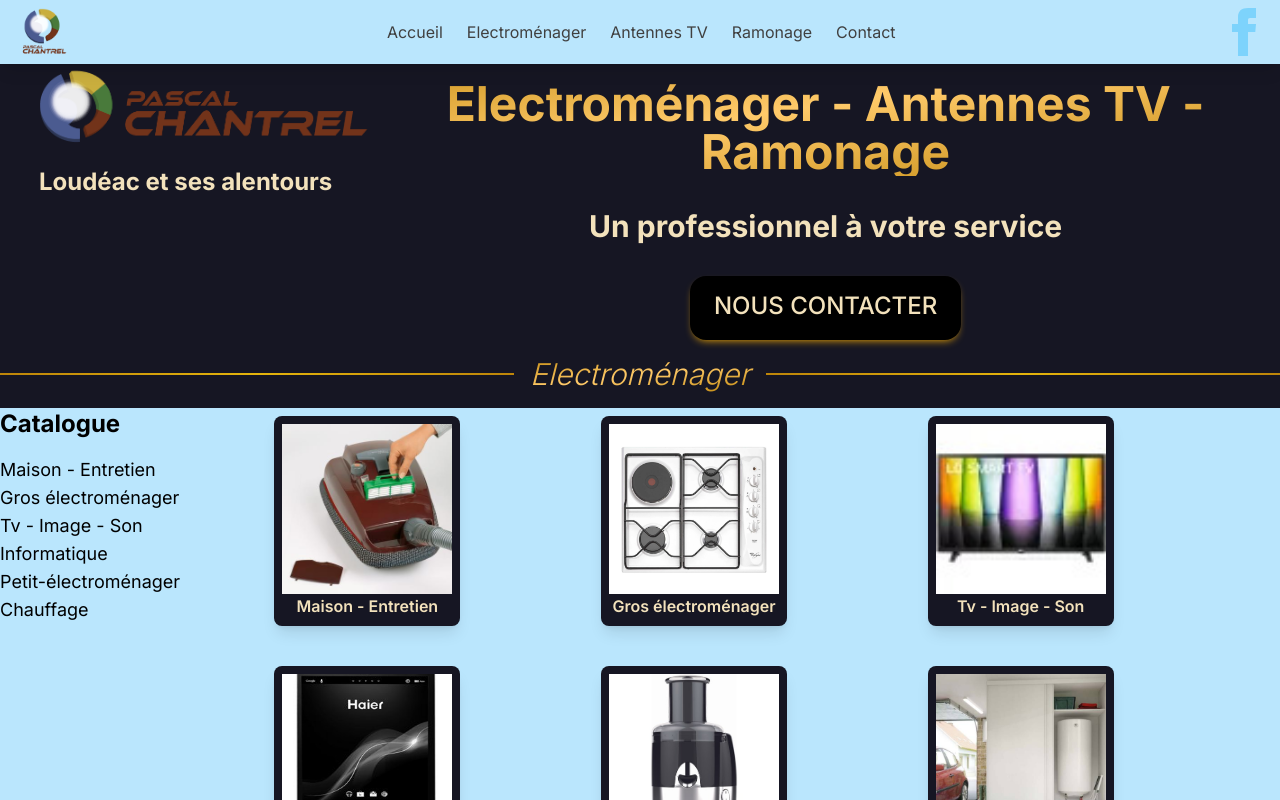
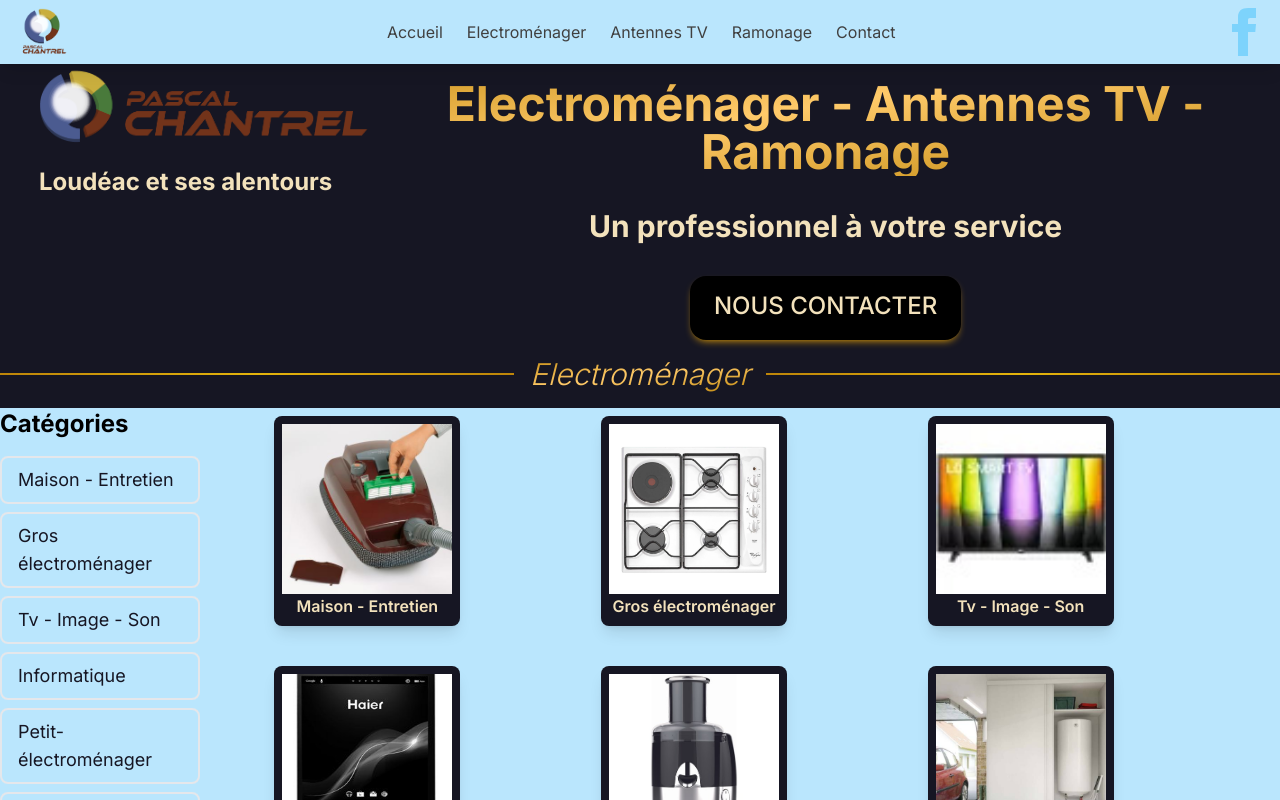
Before and after one commit to latelier22/pascal-chantrel.fr, a Next.js app: page /electromenager in a window 1280 px wide. Shown: the top 800 px of the page. Built offline with nearby package versions, Linux system fonts and the light colour scheme; what tw-elements would draw is missing.

Commit message:
menu categorie active

```diff
--- a/app/ProductCategoriesList.jsx
+++ b/app/ProductCategoriesList.jsx
@@ -1,17 +1,18 @@
 import Link from 'next/link';
 import getCategories from './getCategories';
 
-const ProductCategoriesList = ({ products }) => {
+const ProductCategoriesList = ({ products, category_id }) => {
   const categoriesList = getCategories({ products });
 
   return (
     <div>
-      <Link href={`/catalogue`}>
-      <h2 className="text-2xl font-bold mb-4">Catalogue</h2>
+      <Link href={`/electromenager`}>
+        <h2 className="text-2xl font-bold mb-4">Catégories</h2>
       </Link>
       <ul>
         {categoriesList.map((category) => (
-          <li key={category.category_id} className="text-lg">
+          // ${category.category_id === category_id ? 'border-orange' : ''}
+          <li key={category.category_id} className={`text-lg text-bluechantrel-950 border-2 rounded-lg hover:bg-orange hover:border-white hover:text-orange-400 my-2 px-4 py-2 ${category.category_id == category_id ? 'border-orange-400' : ''} `}>
             <Link href={`/produits/${category.category_id}`}>
               {category.category_name}
             </Link>
--- a/app/produits/[catId]/page.js
+++ b/app/produits/[catId]/page.js
@@ -59,7 +59,7 @@ async function Catalogue({ params }) {
       <div className="container mx-auto grid grid-cols-1 md:grid-cols-12 gap-4">
         {/* Colonne de gauche pour la liste des catégories */}
         <div className="md:col-span-2">
-          <ProductCategoriesList products={products} />
+          <ProductCategoriesList products={products} category_id={categoryId} />
         </div>
 
         {/* Colonne centrale vide pour l'espace */}
```
